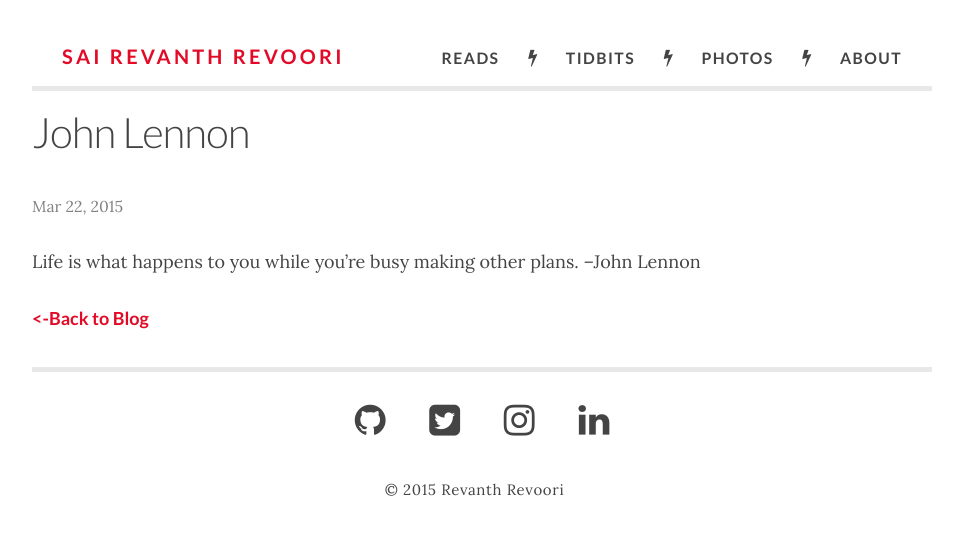
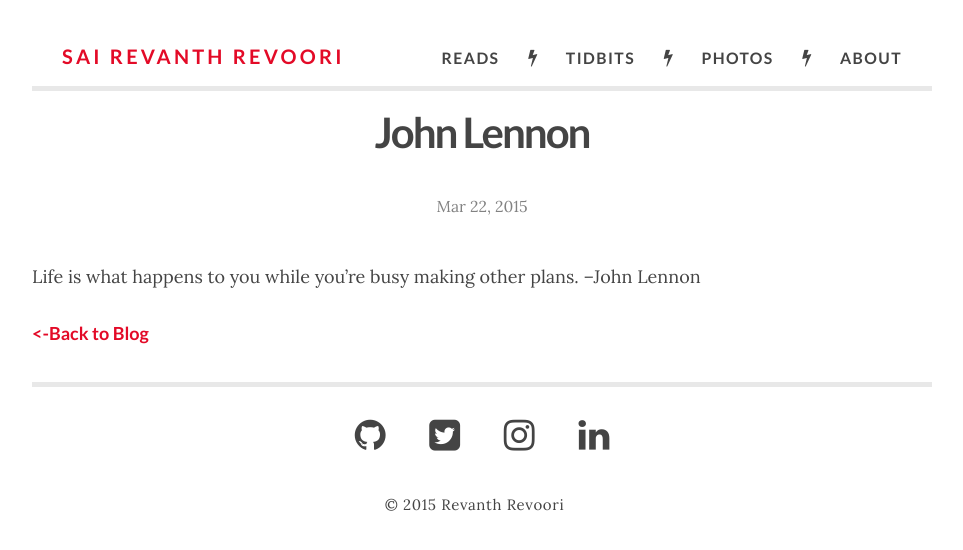
Before and after one commit to rrevanth/rrevanth.github.io, a Jekyll site: the page built from _posts/musings/2015-03-22-1.md, in a window 1280 px wide. Shown: the top 550 px of the page, without its empty margins (158-1121 px from the left). Built offline with Jekyll 4.4.1, drawn with Linux system fonts in a browser that asks for light colours; nearby versions of some CDN libraries; comment, search, counter and statistics services are not loaded.

Commit message:
CSS Edits

```diff
--- a/_layouts/post.html
+++ b/_layouts/post.html
@@ -4,7 +4,7 @@ layout: default
 <div class="post">
 
   <header class="post-header">
-    <h1 class="post-title">{{ page.title }}</h1>
+    <h1 class="post-title"><b>{{ page.title }}</b></h1>
     {% for tag in page.tags %}
       	<a class="tags" href="/tag/{{ tag }}">#{{ tag }}</a>
       {% endfor %}
--- a/_sass/_layout.scss
+++ b/_sass/_layout.scss
@@ -185,18 +185,25 @@ nav {
  * Posts
  */
 .post-header {
-    margin-bottom: $spacing-unit;
+    text-align: center;
+    margin-bottom: $spacing-unit*1.5;
 }
 
 .post-title {
     font-size: 42px;
-    letter-spacing: -1px;
+    letter-spacing: -2px;
     line-height: 1;
 
     @include media-query($on-laptop) {
         font-size: 36px;
     }
 }
+
+//Video element style
+.video {
+    text-align: center;
+}
+
 
 .post-content {
     margin-bottom: $spacing-unit;
```
Also changed, not shown: _posts/videos/2015-03-23-tedtalkpranavmistery.md (+2 -0 lines), _posts/videos/2015-03-24-comparenodejsframeworks.md (+2 -0 lines).
